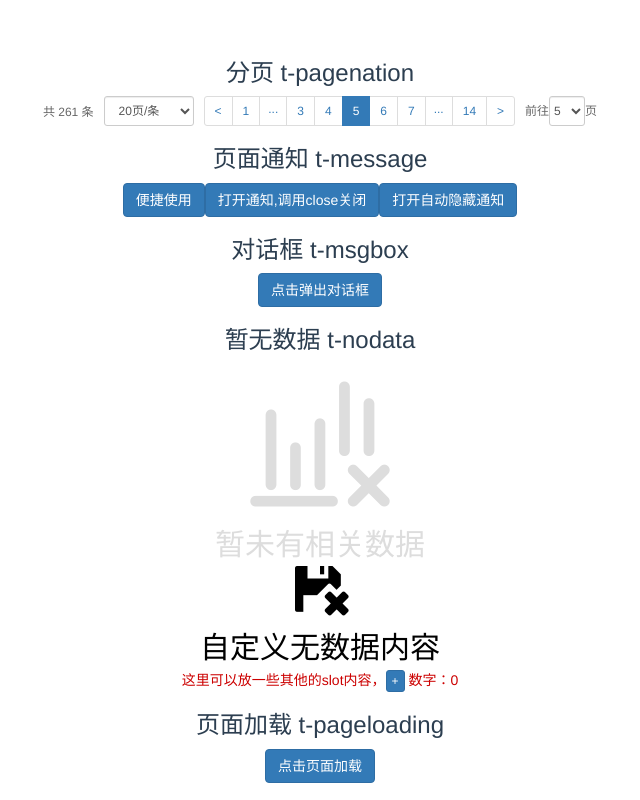
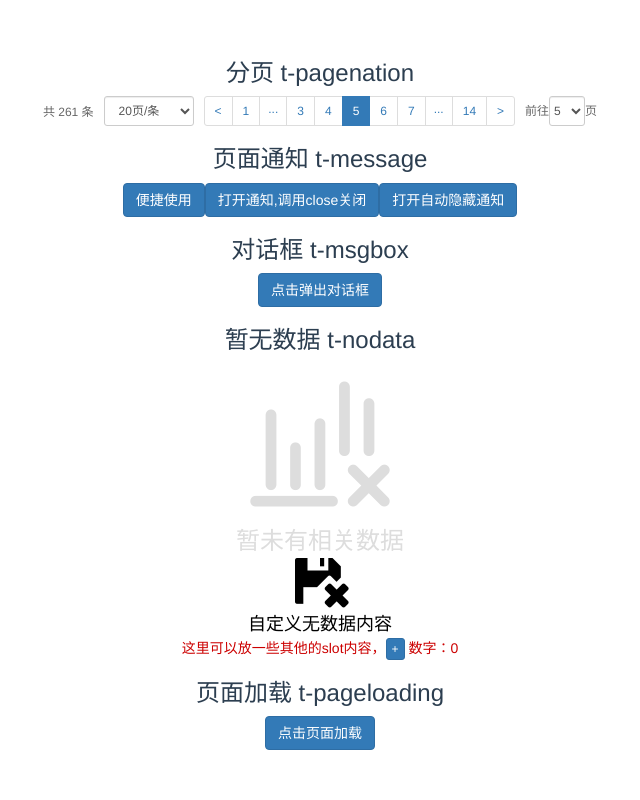
Before and after one commit to ataotao/VUE-T-COMPONENT, a Vue app: page /#/ in a window 1280 px wide. Shown: the whole page, without its empty margins (320-960 px from the left). Built offline with nearby package versions, Linux system fonts and the light colour scheme.

Commit message:
新增nodata文字尺寸属性

```diff
--- a/src/components/Demo.vue
+++ b/src/components/Demo.vue
@@ -19,7 +19,7 @@
       <!-- 默认状态 -->
       <t-nodata></t-nodata>
       <!-- 带参数 -->
-      <t-nodata msg="自定义无数据内容" icon="glyphicon glyphicon-floppy-remove" iconSize="50px" color="black">
+      <t-nodata msg="自定义无数据内容" icon="glyphicon glyphicon-floppy-remove" iconSize="50px" fontSize="18px" color="black">
         <div style="font-size:14px; color:#CC0000;">这里可以放一些其他的slot内容，<button type="button" class="btn btn-xs btn-primary" @click="count++">+</button> 数字：{{count}}</div>
       </t-nodata>
     </div>
--- a/src/packages/nodata/src/nodata.vue
+++ b/src/packages/nodata/src/nodata.vue
@@ -1,7 +1,7 @@
 <template>
   <span class="no-data" :style="{'color': color}">
     <span class="icon" :class="icon" :style="{ 'font-size': iconSize}"></span>
-    <span class="text-center f24 no-data-text" v-html="msg"></span>
+    <span class="text-center f24 no-data-text" :style="{ 'font-size': fontSize}" v-html="msg"></span>
     <slot></slot>
   </span>
 </template>
@@ -22,6 +22,10 @@ export default {
       type: String,
       default: '160px'
     },
+    fontSize: {
+      type: String,
+      default: '24px'
+    },
     color: {
       type: String,
       default: '#DDD'
@@ -36,7 +40,6 @@ export default {
 /* 空数据 */
 .no-data {
   text-align: center;
-  font-size: 30px;
 }
 .no-data .icon {
   line-height: 1;
```
Also changed, not shown: 1 other file (tests, documents, lock files or other folders).
